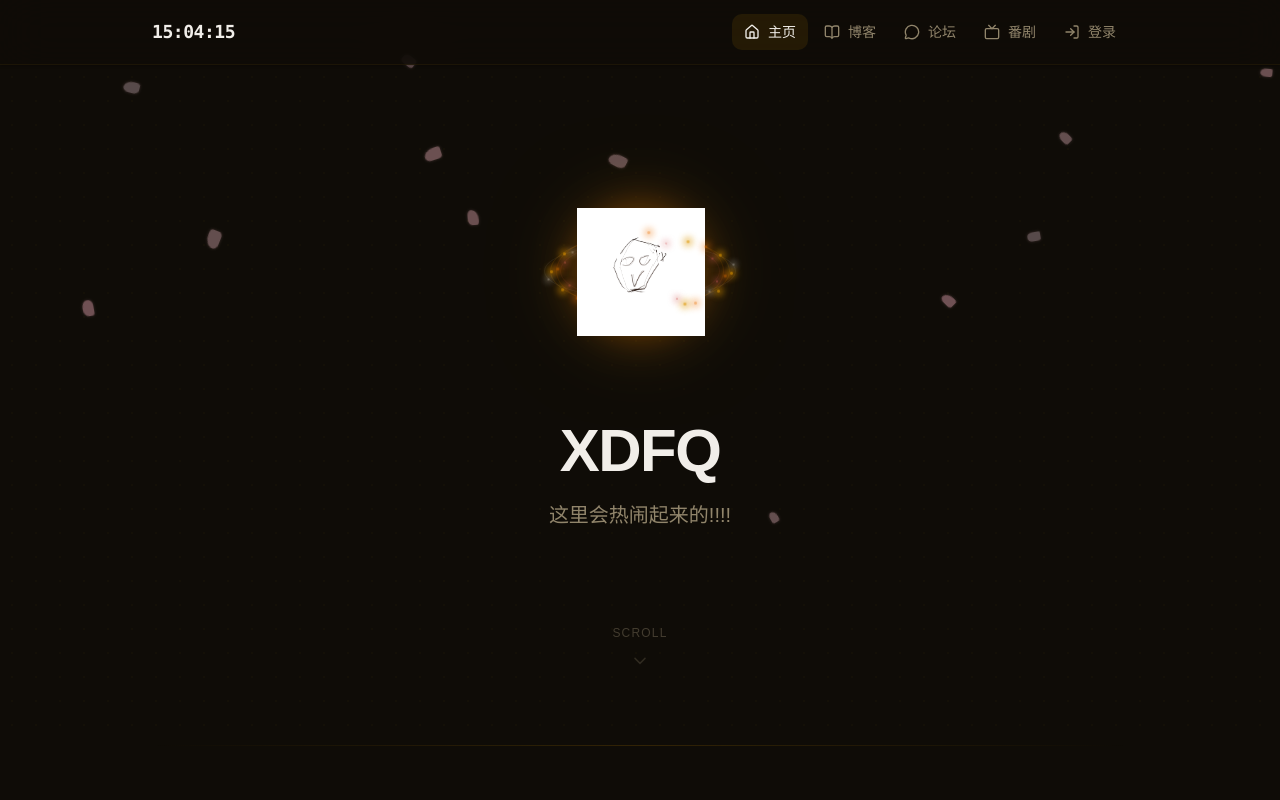
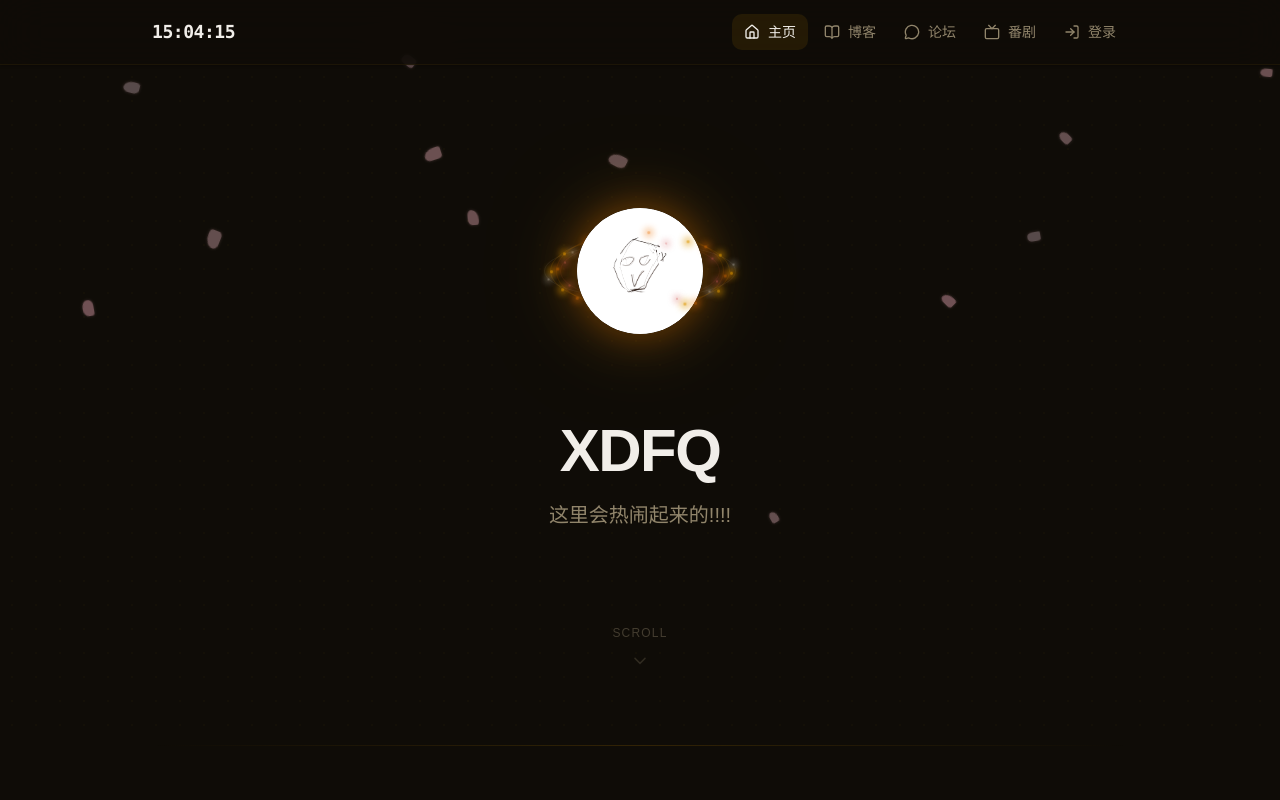
Before and after one commit to xdfqgg/page, a React (Vite) app: page / in a window 1280 px wide. Both pictures are taken after a click on the element 640 px from the left and 271 px from the top of the page. Shown: the top 800 px of the page. Built offline with nearby package versions, Linux system fonts and the light colour scheme.

Commit message:
fix: clip fragment layer to circle to prevent square fragments

```diff
--- a/src/components/AvatarWithJelly.tsx
+++ b/src/components/AvatarWithJelly.tsx
@@ -416,7 +416,7 @@ export default function AvatarWithJelly() {
 
         {/* 碎片层 */}
         {(phase !== "idle" || dmg > 0) && (
-          <div className="absolute inset-0" style={{ zIndex: 2 }}>
+          <div className="absolute inset-0 rounded-full overflow-hidden" style={{ clipPath: "circle(50%)", zIndex: 2 }}>
             {frags.map((f, i) => (
               <div key={i} ref={(el) => { fragr.current[i] = el; }} className="absolute"
                 style={{
```
